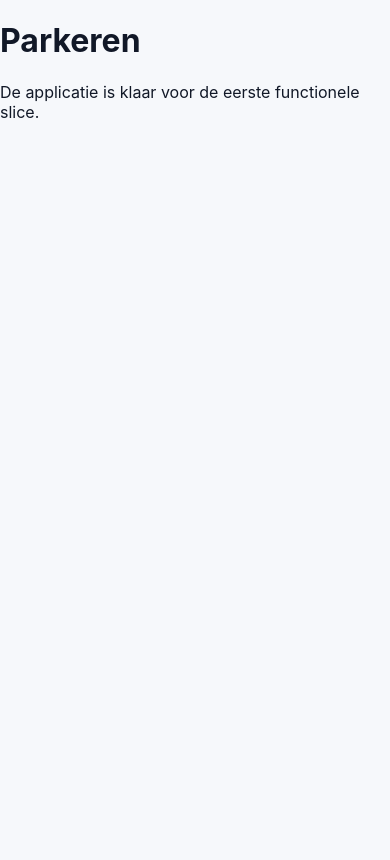
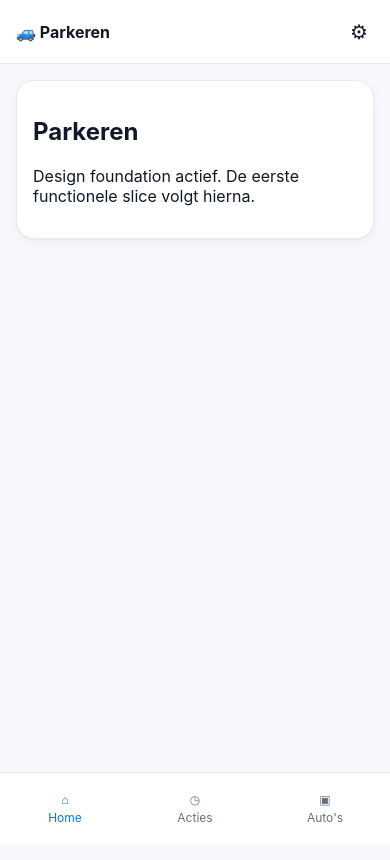
Before and after one commit to VanHinthem/Parkeren, a React (Vite) app in the folder src/Parkeren.Web/: page / in a window 390 px wide. Shown: the top 860 px of the page. Built offline with nearby package versions, Linux system fonts and the light colour scheme.

Commit message:
feat: use responsive app shell

```diff
--- a/src/Parkeren.Web/src/App.tsx
+++ b/src/Parkeren.Web/src/App.tsx
@@ -1,8 +1,13 @@
+import { AppShell } from "./design/layout/AppShell";
+import { Card } from "./design/primitives/Card";
+
 export default function App() {
   return (
-    <main>
-      <h1>Parkeren</h1>
-      <p>De applicatie is klaar voor de eerste functionele slice.</p>
-    </main>
+    <AppShell>
+      <Card>
+        <h1>Parkeren</h1>
+        <p>Design foundation actief. De eerste functionele slice volgt hierna.</p>
+      </Card>
+    </AppShell>
   );
 }
```
